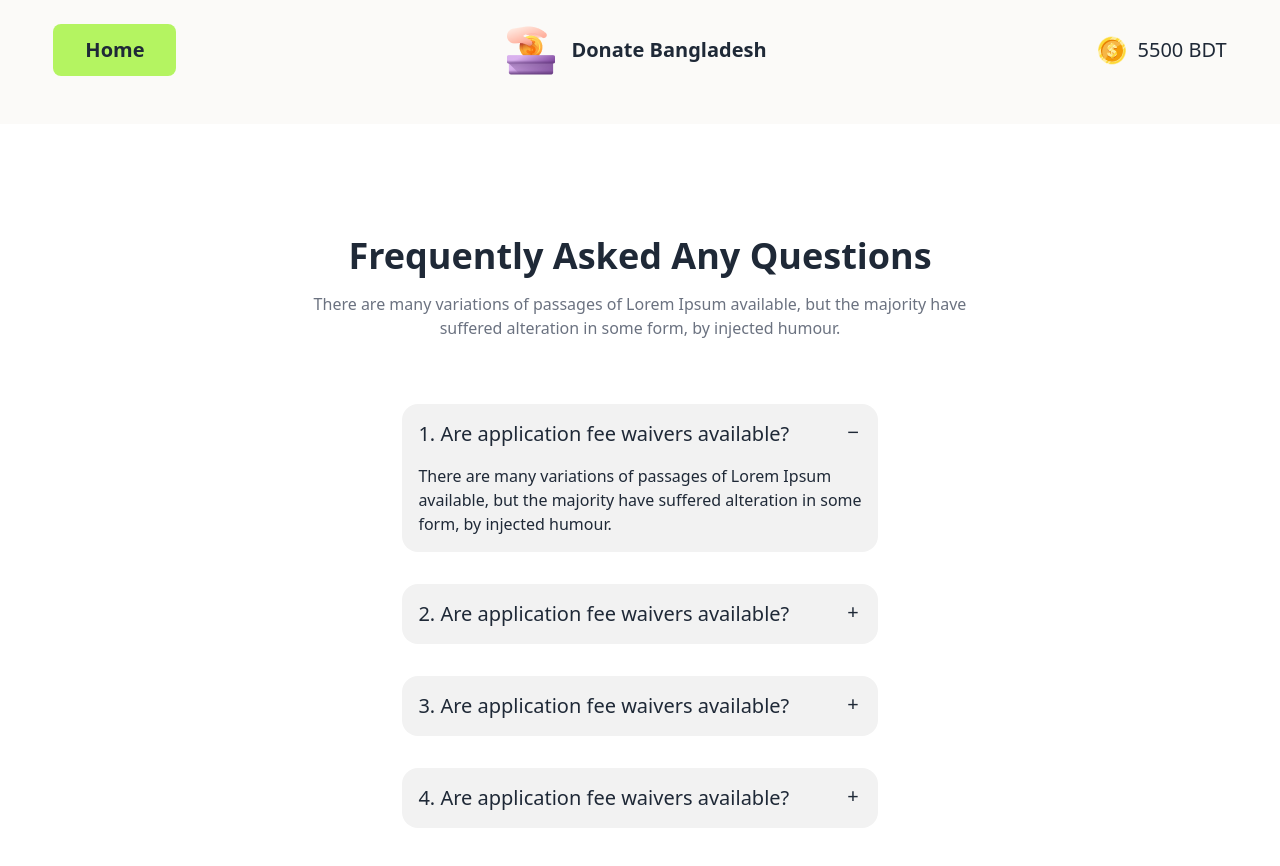
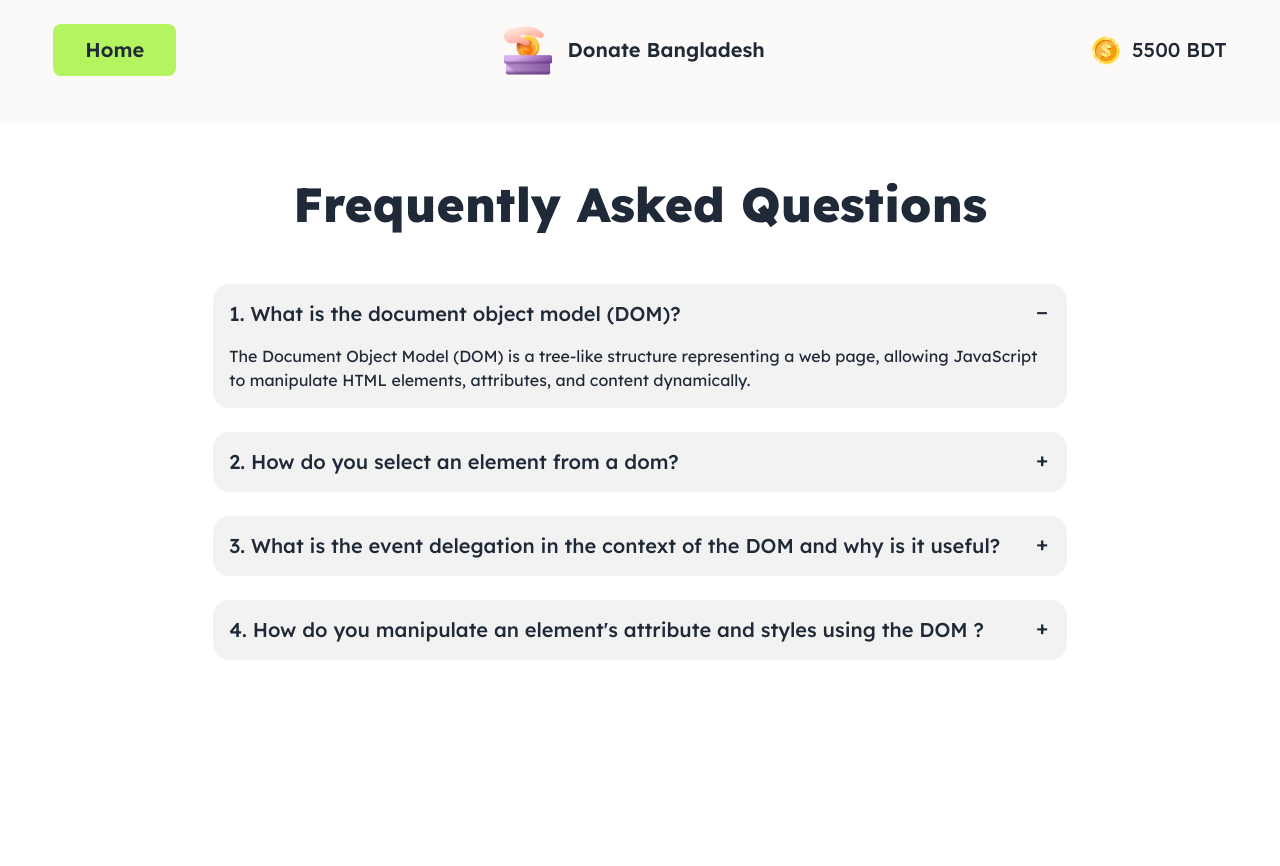
Before and after one commit to arifhassansky/donate-bangladesh, a plain HTML site: page faq.html in a window 1280 px wide. After the commit the page ends 800 px from the top, so only its background shows below. Drawn offline with nearby package versions, Linux system fonts and the light colour scheme.

Commit message:
added faq page

```diff
--- a/faq.html
+++ b/faq.html
@@ -45,11 +45,12 @@
       };
       </script>
   </head>
-  <body>
-     <header><!-- Navbar Section Start -->
-        <section class="bg-secondary bg-opacity-60 sticky top-0 z-50 backdrop-blur-xl">
+  <body class="font-lexend">
+     <header class="sticky top-0 z-50 backdrop-blur-xl bg-opacity-80">
+      <!-- Navbar Section Start -->
+        <nav class="bg-secondary bg-opacity-60 sticky top-0 z-50 backdrop-blur-xl">
            <div
-             class="w-11/12 mx-auto gap-4 pt-6 py-12 flex justify-between items-center"
+             class="w-11/12 mx-auto gap-4 pt-6 py-12 flex flex-col lg:flex-row justify-between items-center"
            >
              <div>
                <button
@@ -72,83 +73,65 @@
                </p>
              </div>
            </div>
-         </section>
+         </nav>
          <!-- Navbar Section End --></header>
 
-   <main> <!-- FAQ section start -->
-    <section class="mt-28 mb-28">
+   <main>
+
+    <!-- FAQ section start -->
+    <section class="mt-14 mb-28">
         <!-- faq top -->
         <div class="text-center">
-          <h1 class="garamond text-4xl font-extrabold mb-4">
-            Frequently Asked Any Questions
+          <h1 class="text-2xl lg:text-5xl font-extrabold mb-14">
+            Frequently Asked Questions
           </h1>
-          <p class="text-gray-500 mb-16">
-            There are many variations of passages of Lorem Ipsum available, but
-            the majority have <br class="hidden lg:block" />
-            suffered alteration in some form, by injected humour.
-          </p>
+
         </div>
         <!-- Faq accortion -->
-        <div class="flex flex-col lg:flex-row gap-8 justify-center ">
+        <div class="flex justify-center">
           <!-- accordion question -->
-          <div class="space-y-8">
+          <div class="space-y-6 w-10/12 lg:w-2/3">
             <div class="collapse collapse-plus bg-base-200">
               <input type="radio" name="my-accordion-3" checked="checked"  />
               <div class="collapse-title text-xl font-medium">
-                1. Are application fee waivers available?
+                1. What is the document object model (DOM)?
               </div>
               <div class="collapse-content">
                 <p>
-                 There are many variations of passages of Lorem Ipsum
-                  <br class="hidden lg:block" />
-                  available, but the majority have suffered alteration in some
-                  <br class="hidden lg:block" />
-                  form, by injected humour.
+                  The Document Object Model (DOM) is a tree-like structure representing a web page, allowing JavaScript to manipulate HTML elements, attributes, and content dynamically.
                 </p>
               </div>
             </div>
             <div class="collapse collapse-plus bg-base-200">
               <input type="radio" name="my-accordion-3" />
               <div class="collapse-title text-xl font-medium">
-                2. Are application fee waivers available?
+                2. How do you select an element from a dom?
               </div>
               <div class="collapse-content">
                 <p>
-                  There are many variations of passages of Lorem Ipsum
-                  <br class="hidden lg:block" />
-                  available, but the majority have suffered alteration in some
-                  <br class="hidden lg:block" />
-                  form, by injected humour.
+              You can select elements from the DOM using methods like document.getElementById('id'), document.querySelector('selector'), document.getElementsByClassName('className'), or document.getElementsByTagName('tag').
                 </p>
               </div>
             </div>
             <div class="collapse collapse-plus bg-base-200">
               <input type="radio" name="my-accordion-3" />
               <div class="collapse-title text-xl font-medium">
-                3. Are application fee waivers available?
+                3. What is the event delegation in the context of the DOM and why is it useful?
               </div>
               <div class="collapse-content">
                 <p>
-                  There are many variations of passages of Lorem Ipsum
-                  <br class="hidden lg:block" />
-                  available, but the majority have suffered alteration in some
-                  <br class="hidden lg:block" />
-                  form, by injected humour.
+                  Event delegation is a technique where a parent element handles events for its children through event bubbling. It's useful for improving performance by reducing event listeners and managing dynamically added elements, making the code more efficient and maintainable.
                 </p>
               </div>
             </div>
             <div class="collapse collapse-plus bg-base-200">
               <input type="radio" name="my-accordion-3" />
               <div class="collapse-title text-xl font-medium">
-                4. Are application fee waivers available?
+                4. How do you manipulate an element's attribute and styles using the DOM ?
               </div>
               <div class="collapse-content">
                 <p>
-                  There are many variations of passages of Lorem Ipsum
-                  <br class="hidden lg:block" />
-                  available, but the majority have suffered alteration in some
-                  <br class="hidden lg:block" />
-                  form, by injected humour.
+                  You can manipulate an element's attributes using setAttribute() or getAttribute(), and styles by directly modifying the style property, like element.style.color = "red"; for dynamic styling changes.
                 </p>
               </div>
             </div>
```
Also changed, not shown: index.html (+4 -4 lines).
